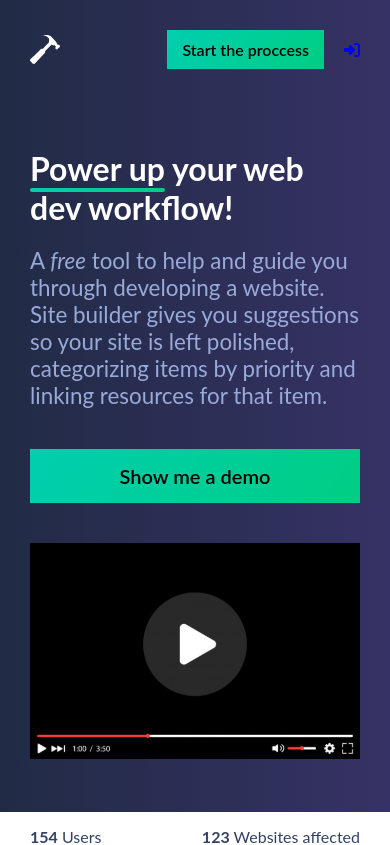
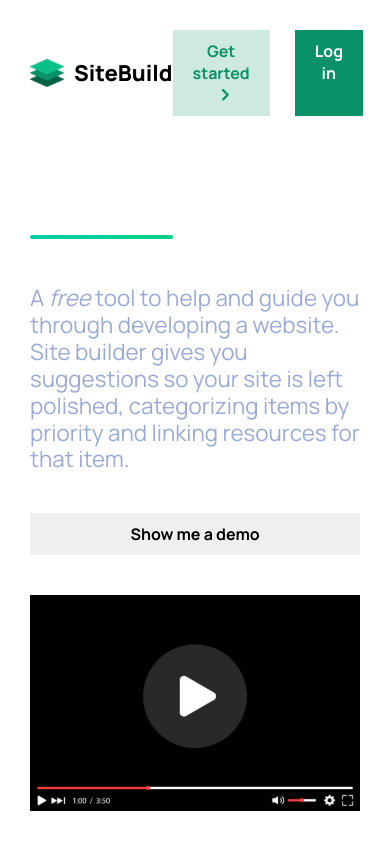
Before and after one commit to NinjaInShade/site-build, a React (Create React App) app in the folder client/: page / in a window 390 px wide. Shown: the top 845 px of the page. Built offline with nearby package versions, Linux system fonts and the light colour scheme; some icons are missing.

Commit message:
Navbar redesign implemented, not responsive at smaller screens

```diff
--- a/client/public/index.html
+++ b/client/public/index.html
@@ -12,6 +12,12 @@
     />
     <script src="https://kit.fontawesome.com/2c0d7e85ca.js" crossorigin="anonymous"></script>
     <script src="https://code.iconify.design/1/1.0.6/iconify.min.js"></script>
+    <link rel="preconnect" href="https://fonts.googleapis.com" />
+    <link rel="preconnect" href="https://fonts.gstatic.com" crossorigin />
+    <link
+      href="https://fonts.googleapis.com/css2?family=Manrope:wght@400;500;600;700;800&display=swap"
+      rel="stylesheet"
+    />
     <title>Site Builder</title>
   </head>
   <body>
--- a/client/src/App.css
+++ b/client/src/App.css
@@ -1,5 +1,5 @@
 * {
-  font-family: 'lato', sans-serif;
+  font-family: 'Manrope', sans-serif;
   margin: 0;
   padding: 0;
   outline: none;
@@ -10,7 +10,7 @@
 }
 
 body {
-  background: linear-gradient(90deg, rgba(33, 43, 69, 1) 0%, rgba(54, 50, 101, 1) 100%);
+  /* background: linear-gradient(90deg, rgba(33, 43, 69, 1) 0%, rgba(54, 50, 101, 1) 100%); */
   /* background: rgb(33, 43, 69); */
   color: white;
   min-height: 100vh;
@@ -25,9 +25,12 @@ body {
   --btn: 18px;
   --btn-large: 22px;
 
-  --strong: 32px;
+  /* REDESIGN VARS: */
+  --max-width: 1200px;
 
-  /* REDESIGN VARS: */
+  --dark: #000;
+  --light: #fff;
+
   --primary-dark: #066044;
   --primary: #099268;
   --primary-light: #0cc089;
@@ -37,6 +40,7 @@ body {
   --h2: 48px;
   --h3: 36px;
 
+  --strong: 24px;
   --p: 18px;
 }
 
@@ -44,11 +48,34 @@ button {
   cursor: pointer;
 }
 
+h1,
+h2,
+h3 {
+  line-height: 108%;
+}
+
+p,
+em,
+strong,
+small {
+  line-height: 120%;
+}
+
 @media (max-width: 1150px) {
   :root {
-    --btn: 16px;
-    --btn-large: 20px;
+    --h1: 48px;
+    --h2: 36px;
+    --h3: 26px;
 
-    --strong: 28px;
+    --strong: 22px;
+    --p: 16px;
   }
 }
+
+@media (max-width: 500px) {
+  :root {
+    --h1: 36px;
+    --h2: 26px;
+    --h3: 22px;
+  }
+}
--- a/client/src/App.js
+++ b/client/src/App.js
@@ -30,6 +30,8 @@ import { AuthContext } from './other/AuthContext';
 //     ...
 //   }]
 // }
+
+// TODO: Make navbar responsive with a sidebar menu
 
 // TODO: Code control panel - sidebar component & project card component
 // TODO: control panel should load sites data into state on component mount ( useEffect hook )
--- a/client/src/components/layout/Navbar.js
+++ b/client/src/components/layout/Navbar.js
@@ -1,30 +1,40 @@
 // Libraries
 import React from 'react';
+import BrandLogo from '../../resources/Logo.png';
 import { Link } from 'react-router-dom';
 
-// CSS
+import '../../css/Buttons.css';
 import '../../css/Navbar.css';
-
-// Components
-import Button from '../general/Button';
-
-// Images
-import BrandLogo from '../../resources/BrandLogo.svg';
 
 export default function Navbar() {
   return (
-    <nav>
-      <div>
-        <img src={BrandLogo} alt='Brand logo' />
-        <strong>Site Builder</strong>
-      </div>
-      <div>
-        <Button>
-          <a href='#beginning'>Start the proccess</a>
-        </Button>
-        <Link to='/Authenticate' className='login-btn'>
-          <i className='fas fa-sign-in-alt'></i>
-        </Link>
+    <nav className='navbar'>
+      <div className='navbar-container'>
+        <div className='navbar-brand-container'>
+          <img src={BrandLogo} alt='Brand logo' className='navbar-logo' />
+          <strong className='navbar-brand'>SiteBuild</strong>
+        </div>
+        <div className='navbar-links'>
+          <a href='/#start' className='btn btn-secondary'>
+            Get started
+            <svg
+              width='7'
+              height='12'
+              viewBox='0 0 7 12'
+              fill='none'
+              xmlns='http://www.w3.org/2000/svg'
+              id='navbar-btn-svg'
+            >
+              <path
+                d='M1.96275 0.316956C2.38075 0.724956 6.46475 5.01196 6.46475 5.01196C6.5706 5.11409 6.65479 5.2365 6.71229 5.37189C6.7698 5.50728 6.79943 5.65286 6.79943 5.79996C6.79943 5.94705 6.7698 6.09263 6.71229 6.22802C6.65479 6.36341 6.5706 6.48582 6.46475 6.58796C6.46475 6.58796 2.38075 10.877 1.96275 11.283C1.54475 11.691 0.792749 11.719 0.347749 11.283C-0.0982512 10.849 -0.133251 10.242 0.347749 9.70896L4.09475 5.80096L0.347749 1.89296C-0.133251 1.35996 -0.0982512 0.751956 0.347749 0.316956C0.792749 -0.119044 1.54475 -0.0920442 1.96275 0.316956Z'
+                fill='#099268'
+              />
+            </svg>
+          </a>
+          <Link to='/authenticate' className='btn btn-primary'>
+            Log in
+          </Link>
+        </div>
       </div>
     </nav>
   );
--- /dev/null
+++ b/client/src/css/Buttons.css
@@ -0,0 +1,27 @@
+.btn {
+  display: block;
+  text-align: center;
+  transition: all 0.3s ease-in-out;
+  font-size: var(--p);
+  font-weight: 700;
+  padding: 10px 20px;
+}
+
+.btn-primary {
+  background: var(--primary);
+  color: var(--light);
+}
+
+.btn-secondary {
+  background: var(--primary-lightest);
+  color: var(--primary);
+}
+
+.btn-primary:hover {
+  background: var(--primary-dark);
+}
+
+.btn-secondary:hover {
+  background: var(--primary);
+  color: var(--light);
+}
--- a/client/src/css/Navbar.css
+++ b/client/src/css/Navbar.css
@@ -1,57 +1,51 @@
-nav {
+.navbar {
+  padding: 30px;
+}
+
+.navbar-container {
   display: flex;
   justify-content: space-between;
   align-items: center;
-  padding: 30px;
+  max-width: var(--max-width);
+  margin: 0 auto;
 }
 
-nav > div {
+.navbar-brand-container {
   display: flex;
-  justify-content: flex-start;
+  justify-content: center;
   align-items: center;
 }
 
-nav img {
-  max-width: 35px;
-  width: 100%;
+.navbar-logo {
   margin-right: 15px;
 }
 
-nav strong {
+.navbar-brand {
   font-size: var(--strong);
-  font-weight: 500;
+  color: var(--dark);
+  font-weight: 900;
 }
 
-nav button {
-  margin-left: 10px;
+.navbar-links {
+  display: grid;
+  grid-template-columns: repeat(2, 1fr);
 }
 
-.login-btn {
-  border: none;
-  outline: none;
-  background: none;
-  cursor: pointer;
-  margin-left: 20px;
+.navbar-links > * {
+  margin-left: 25px;
 }
 
-.login-btn svg {
-  font-size: 2rem;
-  color: #fff;
+.navbar-links > *:first-child {
+  margin-left: 0;
 }
 
-.login-btn svg:hover {
-  color: rgb(228, 226, 226);
+#navbar-btn-svg {
+  margin-left: 8px;
 }
 
 @media (max-width: 1150px) {
-  nav img {
-    max-width: 30px;
-    margin-right: 12px;
+  .navbar-logo {
+    margin-right: 10px;
+    max-width: 34px;
   }
 }
-
-@media (max-width: 550px) {
-  nav strong {
-    display: none;
-  }
-}
```
Also changed, not shown: client/src/components/general/Button.js (+6 -3 lines), client/src/resources/chevron-right.svg (added), 1 other file (tests, documents, lock files or other folders).
